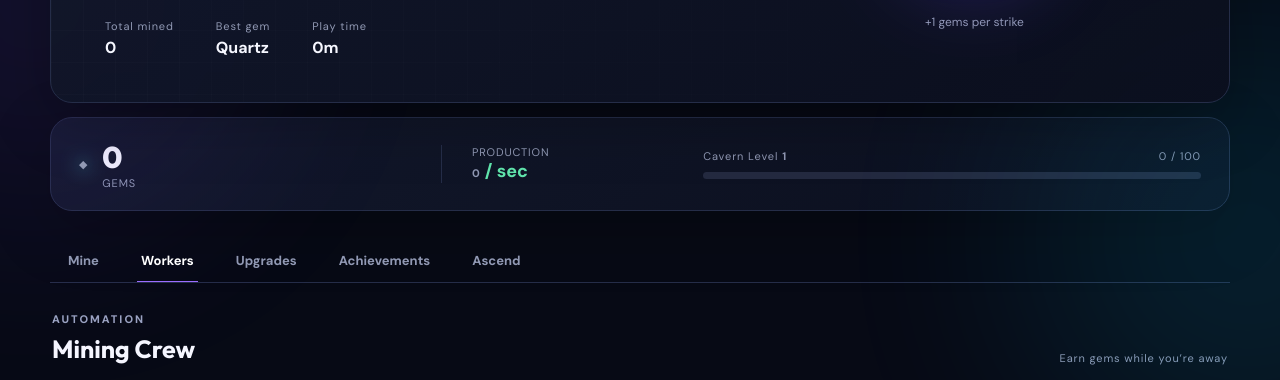
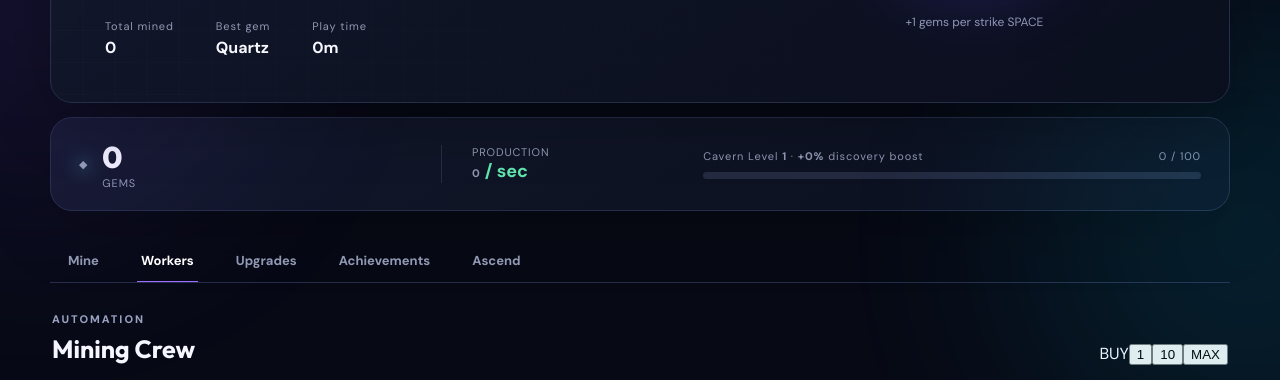
Before and after one commit to dudeforlifezYT-pixel/IdleGems, a plain HTML site: page index.html in a window 1280 px wide. Both pictures are taken after a click on the button "Workers". Shown: the part 387-767 px from the top of the page. Drawn offline with Linux system fonts and the light colour scheme.

Commit message:
Improve usability and rebalance progression

```diff
--- a/index.html
+++ b/index.html
@@ -10,6 +10,7 @@
   <link rel="preconnect" href="https://fonts.gstatic.com" crossorigin>
   <link href="https://fonts.googleapis.com/css2?family=DM+Sans:wght@400;500;600;700;800&family=Outfit:wght@600;700;800&display=swap" rel="stylesheet">
   <link rel="stylesheet" href="styles.css" />
+  <link rel="stylesheet" href="usability.css" />
 </head>
 <body>
   <div class="ambient ambient-one"></div><div class="ambient ambient-two"></div>
@@ -41,14 +42,14 @@
           <span class="crystal-glow"></span><span class="crystal">◆</span>
           <span class="mine-label">TAP TO MINE</span>
         </button>
-        <div class="mine-power">+<span id="clickPower">1</span> gems per strike</div>
+        <div class="mine-power">+<span id="clickPower">1</span> gems per strike <span class="key-hint">SPACE</span></div>
       </div>
     </section>
 
-    <section class="resource-bar panel">
+    <section class="resource-bar panel" aria-live="polite">
       <div class="main-currency"><span class="mini-gem">◆</span><div><strong id="gems">0</strong><span>GEMS</span></div></div>
       <div class="rate"><span>PRODUCTION</span><strong><span id="gps">0</span> / sec</strong></div>
-      <div class="level-wrap"><div class="level-head"><span>Cavern Level <b id="level">1</b></span><span id="levelProgressText">0 / 100</span></div><div class="progress"><i id="levelProgress"></i></div></div>
+      <div class="level-wrap"><div class="level-head"><span>Cavern Level <b id="level">1</b> · <b id="discoveryBonus">+0%</b> discovery boost</span><span id="levelProgressText">0 / 60</span></div><div class="progress"><i id="levelProgress"></i></div></div>
     </section>
 
     <nav class="tabs" aria-label="Game sections">
@@ -64,10 +65,10 @@
       </div>
     </section>
 
-    <section id="workers" class="tab-panel"><div class="section-title"><div><span class="eyebrow">AUTOMATION</span><h2>Mining Crew</h2></div><span>Earn gems while you’re away</span></div><div id="workerList" class="shop-grid"></div></section>
-    <section id="upgrades" class="tab-panel"><div class="section-title"><div><span class="eyebrow">RESEARCH</span><h2>Power Up</h2></div><span>Permanent for this expedition</span></div><div id="upgradeList" class="shop-grid"></div></section>
+    <section id="workers" class="tab-panel"><div class="section-title shop-title"><div><span class="eyebrow">AUTOMATION</span><h2>Mining Crew</h2></div><div class="buy-modes" aria-label="Purchase quantity"><span>BUY</span><button class="buy-mode active" data-mode="1">1</button><button class="buy-mode" data-mode="10">10</button><button class="buy-mode" data-mode="max">MAX</button></div></div><div id="workerList" class="shop-grid"></div></section>
+    <section id="upgrades" class="tab-panel"><div class="section-title shop-title"><div><span class="eyebrow">RESEARCH</span><h2>Power Up</h2></div><div class="buy-modes" aria-label="Purchase quantity"><span>BUY</span><button class="buy-mode active" data-mode="1">1</button><button class="buy-mode" data-mode="10">10</button><button class="buy-mode" data-mode="max">MAX</button></div></div><div id="upgradeList" class="shop-grid"></div></section>
     <section id="achievements" class="tab-panel"><div class="section-title"><div><span class="eyebrow">MILESTONES</span><h2>Achievements</h2></div><span id="achievementCount">0 / 8 complete</span></div><div id="achievementList" class="achievement-grid"></div></section>
-    <section id="ascend" class="tab-panel"><div class="ascend-card panel"><span class="ascend-orbit">✦</span><div class="eyebrow">DEEPER THAN BEFORE</div><h2>Crystal Ascension</h2><p>Collapse your mine and begin again with permanent Prismatic Shards. Every shard boosts all gem production by 10% forever.</p><div class="ascend-math"><div><span>You will receive</span><strong><b id="shardsGain">0</b> ✦</strong></div><div><span>Current permanent boost</span><strong id="ascendBoost">+0%</strong></div></div><button id="ascendBtn" class="primary-button" disabled>Ascend at 1M lifetime gems</button><small>Workers, upgrades, gems, and cavern level will reset.</small></div></section>
+    <section id="ascend" class="tab-panel"><div class="ascend-card panel"><span class="ascend-orbit">✦</span><div class="eyebrow">DEEPER THAN BEFORE</div><h2>Crystal Ascension</h2><p>Collapse your mine and begin again with permanent Prismatic Shards. Every shard boosts all gem production by 12% forever.</p><div class="ascend-math"><div><span>You will receive</span><strong><b id="shardsGain">0</b> ✦</strong></div><div><span>Current permanent boost</span><strong id="ascendBoost">+0%</strong></div></div><button id="ascendBtn" class="primary-button" disabled>Ascend at 500K expedition gems</button><small>Workers, upgrades, gems, and cavern level will reset.</small></div></section>
   </main>
 
   <dialog id="settingsModal"><form method="dialog"><div class="modal-head"><h2>Settings</h2><button class="icon-button">×</button></div><label class="setting-row"><span><b>Compact numbers</b><small>Display 1,000 as 1K</small></span><input id="compactToggle" type="checkbox" checked></label><label class="setting-row"><span><b>Reduced motion</b><small>Limit visual effects</small></span><input id="motionToggle" type="checkbox"></label><button type="button" id="exportBtn" class="secondary-button">Export save</button><button type="button" id="importBtn" class="secondary-button">Import save</button><button type="button" id="resetBtn" class="danger-button">Reset all progress</button></form></dialog>
```
